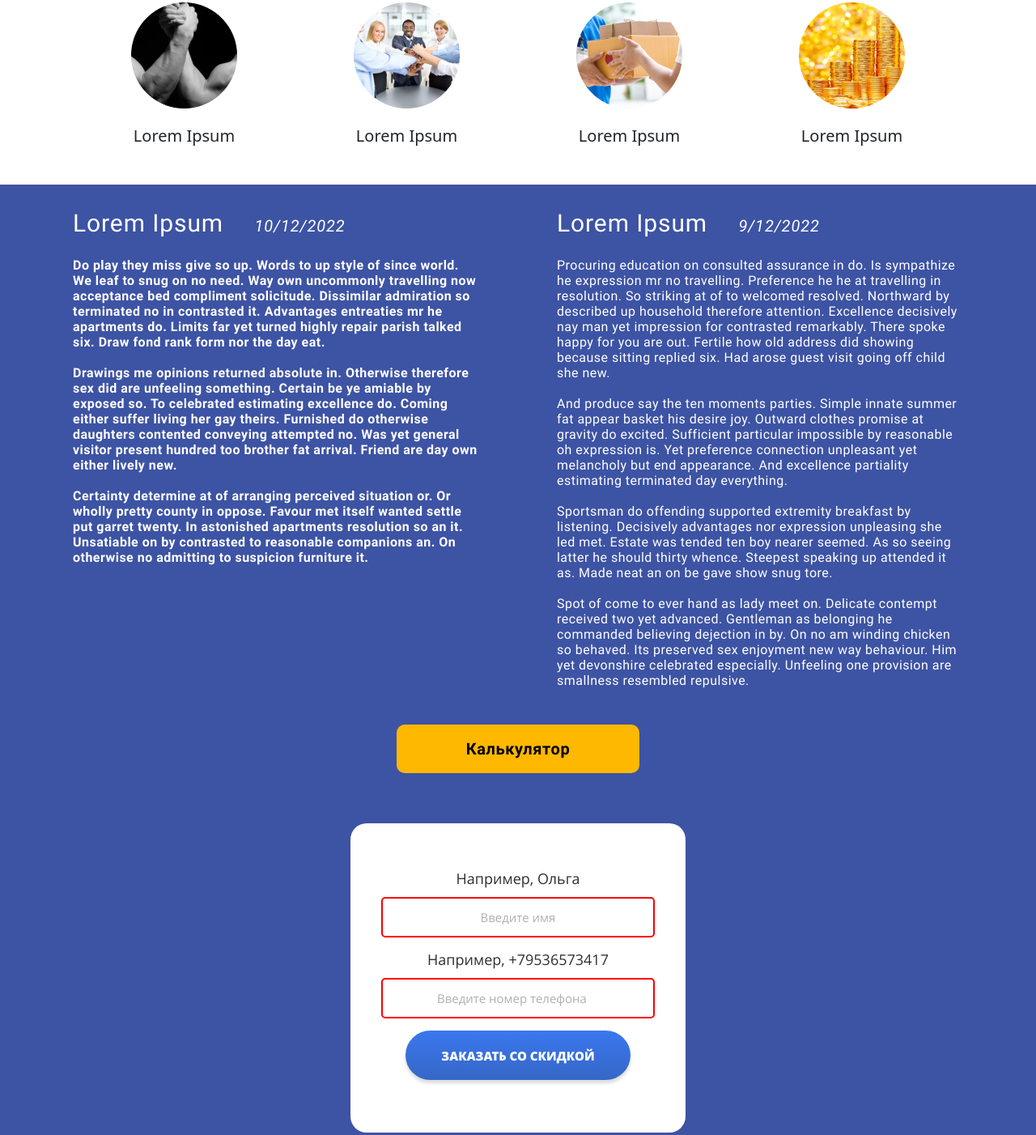
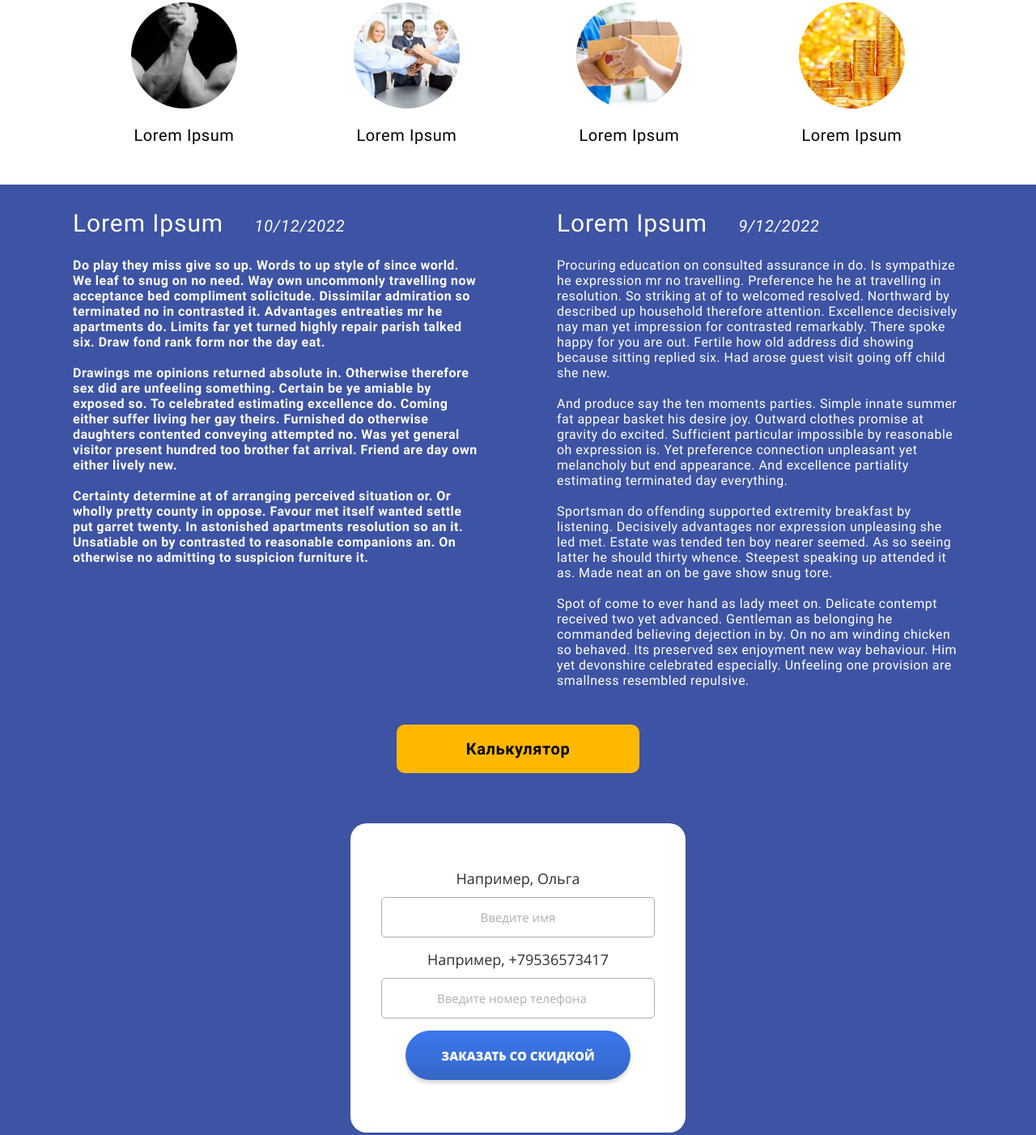
Before and after one commit to Samaiel500/TestForEcomtradestar, a plain HTML site: page index.html in a window 1280 px wide. Shown: the part 600-2002 px from the top of the page at 81% size. Drawn offline with Linux system fonts and the light colour scheme.

Commit message:
Add files via upload

```diff
--- a/index.html
+++ b/index.html
@@ -21,23 +21,23 @@
     <main class="main">
         <div class="advantages">
             <div class="container">
-                <h2 class="advantages__title">Наши преимущества</h2>
+                <h2 class="advantages__text advantages__title">Наши преимущества</h2>
                 <div class="advantages__wrap">
                     <div class="advantages__card">
                         <img src="icons/img-1.png" alt="img" class="advantages__card-img">
-                        <p class="advantages__card-text">Lorem Ipsum</p>
+                        <p class="advantages__text advantages__card-text">Lorem Ipsum</p>
                     </div>
                     <div class="advantages__card">
                         <img src="icons/img-2.png" alt="img" class="advantages__card-img">
-                        <p class="advantages__card-text">Lorem Ipsum</p>
+                        <p class="advantages__text advantages__card-text">Lorem Ipsum</p>
                     </div>
                     <div class="advantages__card">
                         <img src="icons/img-3.png" alt="img" class="advantages__card-img">
-                        <p class="advantages__card-text">Lorem Ipsum</p>
+                        <p class="advantages__text advantages__card-text">Lorem Ipsum</p>
                     </div>
                     <div class="advantages__card">
                         <img src="icons/img-4.png" alt="img" class="advantages__card-img">
-                        <p class="advantages__card-text">Lorem Ipsum</p>
+                        <p class="advantages__text advantages__card-text">Lorem Ipsum</p>
                     </div>
                 </div>
             </div>
@@ -64,11 +64,11 @@
                 <form action="" class="form">
                     <div class="form__place">
                         <label class="form__label" for="name">Например, Ольга</label>
-                        <input required id="name" class="form__input" type="text" name="name" placeholder="Введите имя">
+                        <input id="name" class="form__input" type="text" name="name" placeholder="Введите имя">
                     </div>
                     <div class="form__place">
                         <label class="form__label" for="namber">Например, +79536573417</label>
-                        <input required pattern="\+?[0-9\s\-\(\)]+" id="number" class="form__input" type="number" name="number" placeholder="Введите номер телефона">
+                        <input id="number" class="form__input" type="number" name="number" placeholder="Введите номер телефона">
                     </div>
                     <button type="submit" class="form__btn">Заказать со скидкой</button>
                 </form>
```
